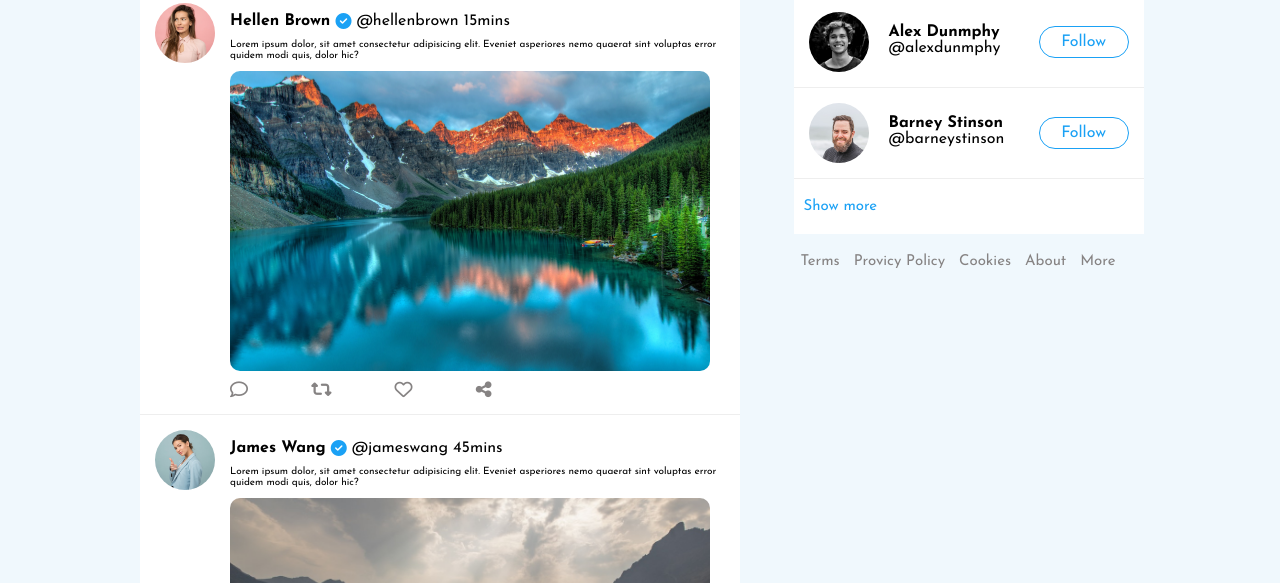
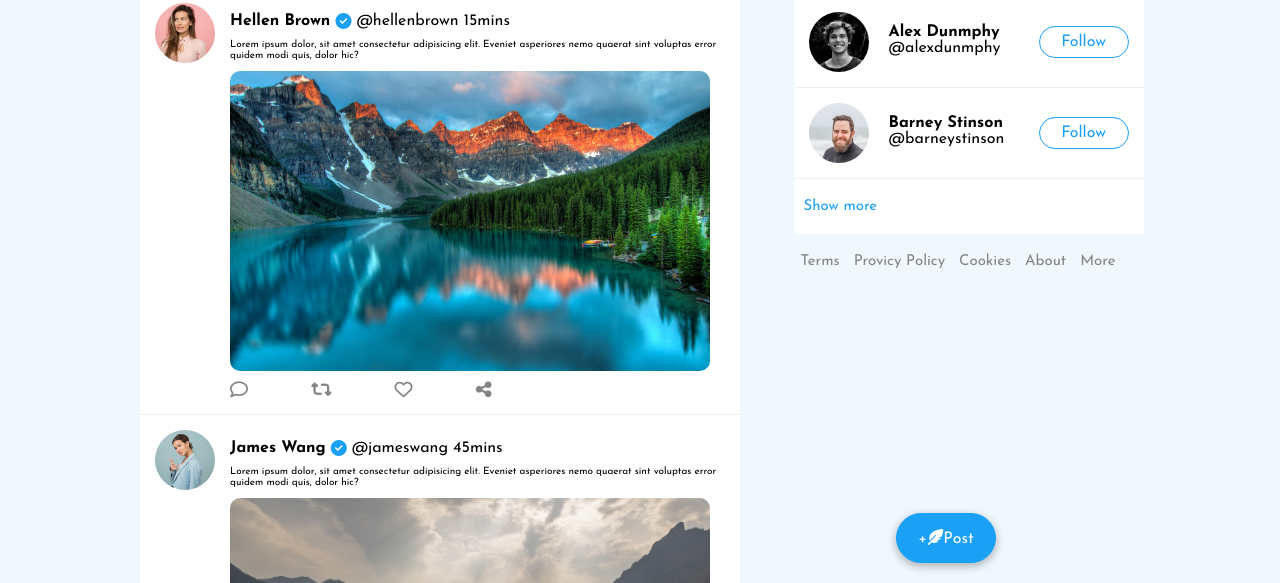
Before and after one commit to windate3411/twitter-clone-with-vanilla.js, a plain HTML site: page index.html in a window 1280 px wide. Shown: the part 217-800 px from the top of the page. Drawn offline with Linux system fonts and the light colour scheme.

Commit message:
add add post button

```diff
--- a/index.html
+++ b/index.html
@@ -366,6 +366,10 @@
         <!-- end of who to follow -->
       </div>
       <!-- end of feeds content -->
+
+      <button type="button" class="post-btn">
+        +<i class="fas fa-feather-alt"></i>Post
+      </button>
     </section>
     <!-- end of feed page -->
   </body>
--- a/style.css
+++ b/style.css
@@ -548,3 +548,21 @@ body {
   font-size: 1.5rem;
   margin: 0 0.7rem;
 }
+.feeds-page .post-btn {
+  position: fixed;
+  bottom: 2rem;
+  left: 70%;
+  width: 10rem;
+  padding: 1.5rem 1.2rem;
+  background-color: #1aa1f5;
+  color: #fff;
+  font-size: 1.6rem;
+  border: 0.1rem solid #1aa1f5;
+  border-radius: 3rem;
+  cursor: pointer;
+  box-shadow: 0 0.3rem 1rem rgba(0,0,0,0.3);
+  transition: background-color 0.3s ease-in;
+}
+.feeds-page .post-btn:hover {
+  background-color: #117abb;
+}
```
Also changed, not shown: 1 other file.
